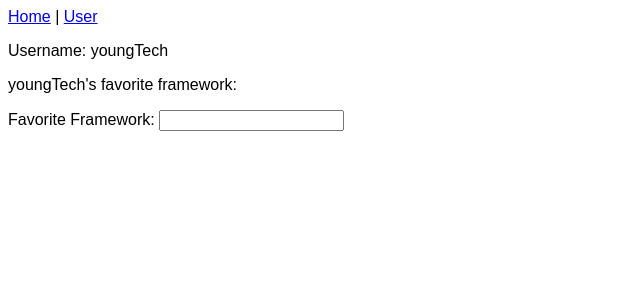
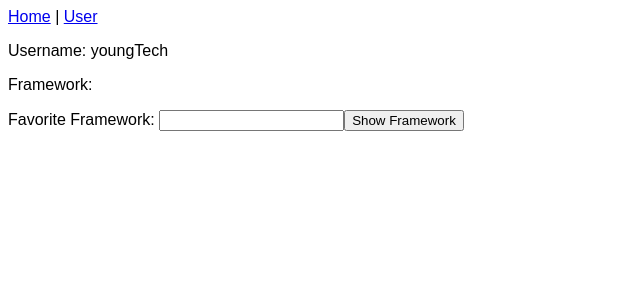
Before and after one commit to carelessmisu/learn-angular, an Angular app: page /user in a window 1280 px wide. Shown: the top 300 px of the page, without its empty margins (0-640 px from the left). Built offline with nearby package versions, Linux system fonts and the light colour scheme.

Commit message:
16-form-control-values

```diff
--- a/src/app/user.component.ts
+++ b/src/app/user.component.ts
@@ -5,14 +5,20 @@
   selector: 'app-user',
   template: `
     <p>Username: {{ username }}</p>
-    <p>{{ username }}'s favorite framework: {{ favoriteFramework }}</p>
-    <label for="framework">Favorite Framework:
-      <input id="framework" type="text" [(ngModel)]="favoriteFramework"/>
+    <p>Framework: {{ favoriteFramework }}</p>
+    <label for="framework">
+      Favorite Framework:
+      <input id="framework" type="text" [(ngModel)]="favoriteFramework" />
     </label>
+    <button (click)="showFramework()">Show Framework</button>
   `,
   imports: [FormsModule],
 })
 export class UserComponent {
+  favoriteFramework = '';
   username = 'youngTech';
-  favoriteFramework = '';
+
+  showFramework() {
+    alert(this.favoriteFramework);
+  }
 }
```
